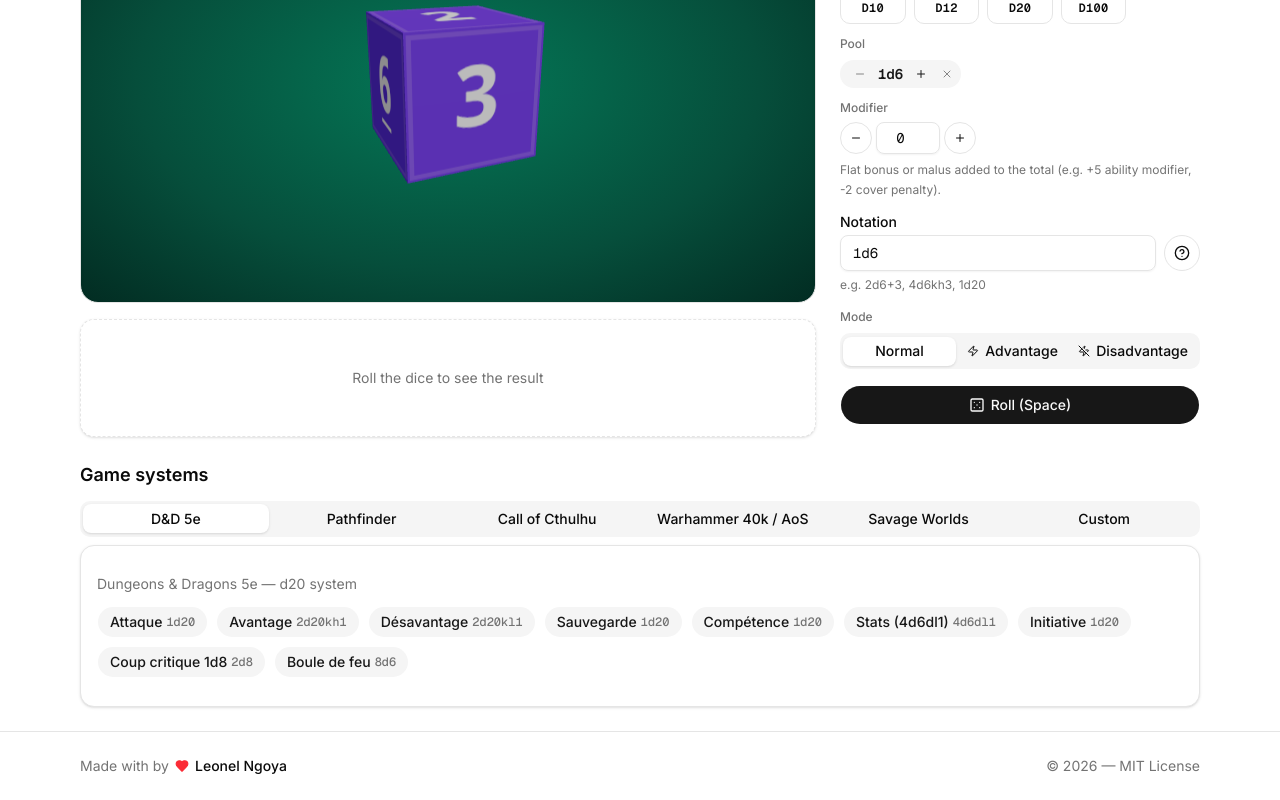
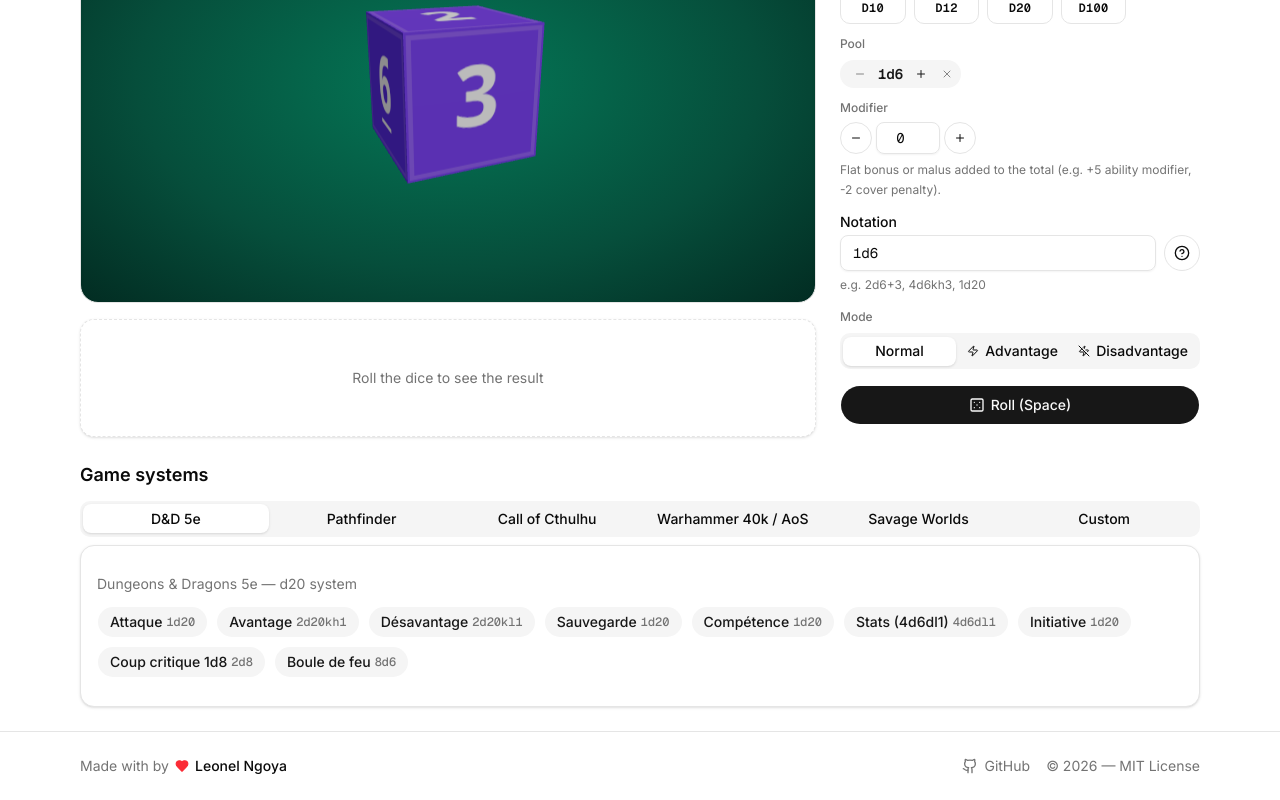
Before and after one commit to ln-dev7/dice-online, a Next.js app: page /en in a window 1280 px wide. Shown: the part 296-1096 px from the top of the page. Built offline with nearby package versions, Linux system fonts and the light colour scheme.

Commit message:
feat(footer): add github link to the source repository

```diff
--- a/components/layout/Footer.tsx
+++ b/components/layout/Footer.tsx
@@ -1,13 +1,15 @@
 "use client"
 
 import { useTranslations } from "next-intl"
-import { Heart } from "lucide-react"
+import { Github, Heart } from "lucide-react"
+
+const REPO_URL = "https://github.com/ln-dev7/dice-online"
 
 export function Footer() {
   const t = useTranslations("footer")
   return (
     <footer className="border-t py-6">
-      <div className="text-muted-foreground mx-auto flex max-w-6xl flex-col items-center justify-between gap-2 px-4 text-sm sm:flex-row">
+      <div className="text-muted-foreground mx-auto flex max-w-6xl flex-col items-center justify-between gap-3 px-4 text-sm sm:flex-row">
         <p className="inline-flex flex-wrap items-center justify-center gap-1.5">
           <span>{t("madeBy").replace("❤️", "").trim()}</span>
           <Heart className="size-3.5 fill-red-500 text-red-500" aria-hidden />
@@ -20,7 +22,19 @@ export function Footer() {
             Leonel Ngoya
           </a>
         </p>
-        <p>{t("copyright")}</p>
+        <div className="flex items-center gap-4">
+          <a
+            href={REPO_URL}
+            target="_blank"
+            rel="noopener noreferrer"
+            className="hover:text-foreground inline-flex items-center gap-1.5 transition-colors"
+            aria-label="GitHub repository"
+          >
+            <Github className="size-4" />
+            <span className="hidden sm:inline">GitHub</span>
+          </a>
+          <p>{t("copyright")}</p>
+        </div>
       </div>
     </footer>
   )
```
